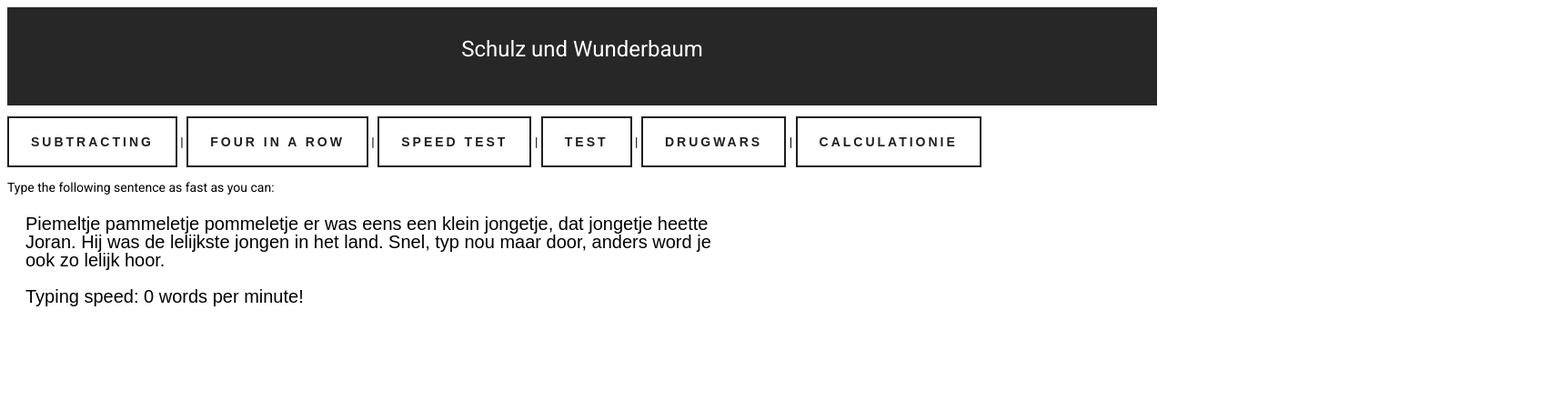
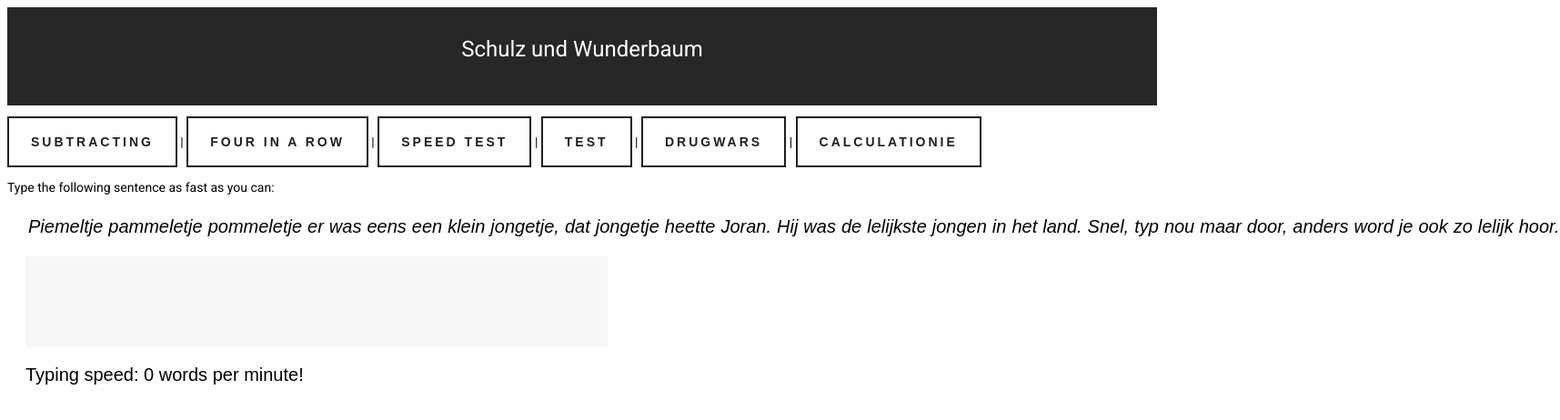
Before and after one commit to AmonMcDuul/schulz-und-wunderbaum-frontend, an Angular app: page /typespeed in a window 1280 px wide. Shown: the top 462 px of the page at 91% size, 1715 px wide, since content can reach past the window. Built offline with nearby package versions, Linux system fonts and the light colour scheme.

Commit message:
type speed styling per word

```diff
--- a/src/app/typespeed/typespeed.component.html
+++ b/src/app/typespeed/typespeed.component.html
@@ -1,6 +1,21 @@
 <div>Type the following sentence as fast as you can:</div>
 
-<div class="text">{{prompt}}</div>
-<div class="text prompt {{equalCheck}}">{{text}}</div>
+<div class="text">
+    <div *ngFor="let word of promptList; let idx = index" class ="prompt">
+        <div *ngIf="isCorrect(word, idx); else notCorrect">
+            <span class ="equal">
+                {{word}}
+            </span>
+        </div>
+        <ng-template #notCorrect>
+            <div class ="notequal">
+                {{word}}
+            </div>
+        </ng-template>
+    </div>
+</div>
+
+
+<div class="text input">{{text}}</div>
 
 <div class="text">Typing speed: {{wpmResult}} words per minute!</div>
--- a/src/app/typespeed/typespeed.component.scss
+++ b/src/app/typespeed/typespeed.component.scss
@@ -2,19 +2,26 @@
     font-family: Arial, sans-serif;
     font-size: 20px;
     text-align: left;
-    width: 60vw;
     margin: 20px;
+    display: flex;
 }
 
+.input {
+    background-color: rgba(230, 230, 230, 0.336);
+    min-height: 100px;
+    max-width: 50vw;
+}
 .prompt {
+    float: left;
+    margin: 3px;
     font-style: italic;
-    background-color: aliceblue;
+    max-width: 400px;
 }
 
 .equal {
-    background-color: rgb(175, 218, 174);
+    color: rgb(52, 121, 50);
 }
 
 .notequal {
-    background-color: rgb(218, 174, 174);
+    color: rgb(0, 0, 0);
 }
--- a/src/app/typespeed/typespeed.component.ts
+++ b/src/app/typespeed/typespeed.component.ts
@@ -19,6 +19,7 @@ export class TypespeedComponent implements OnInit {
   done: Boolean = false;
   wpmResult: number = 0;
   subject = new Subject();
+  promptList = this.prompt.split(" ");
 
   constructor() { }
 
@@ -34,15 +35,24 @@ export class TypespeedComponent implements OnInit {
     });
   }
 
-
-  equalTest(){
-    if (this.text === this.prompt.slice(0, this.textLength)) {
-      return 'equal'
+  isCorrect(word: string, idx: number) {
+    if (word === this.text.split(" ")[idx]) {
+      return true
     }
     else {
-      return 'notequal'
+      return false
     }
+
   }
+
+  // equalTest() {
+  //   if (this.text === this.prompt.slice(0, this.textLength)) {
+  //     return 'equal'
+  //   }
+  //   else {
+  //     return 'notequal'
+  //   }
+  // }
 
   wpmCalc() {
     if (this.done === true) {
@@ -69,7 +79,7 @@ export class TypespeedComponent implements OnInit {
     if (/^[a-zA-Z ,.]+$/.test(event.key)) {
       this.text += event.key
       this.textLength= this.text.length
-      this.equalCheck = this.equalTest()
+      // this.equalCheck = this.equalTest()
     }
   }
 
```
